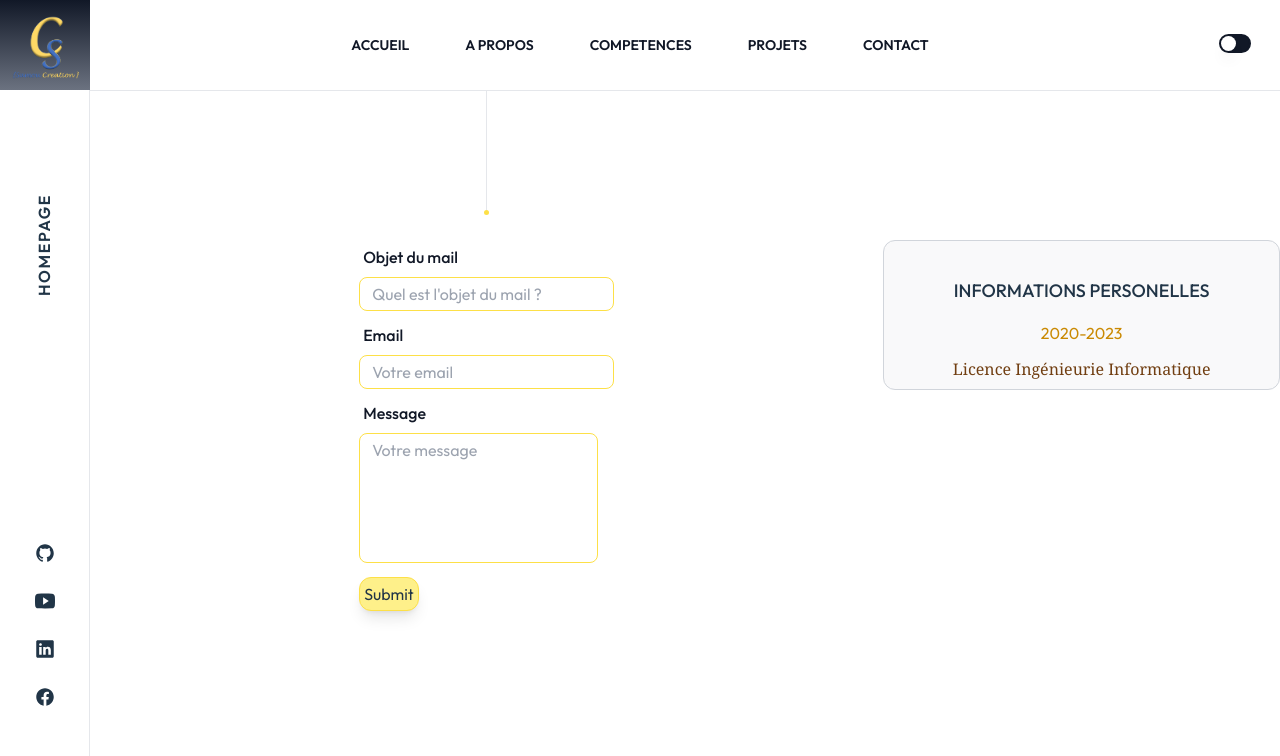
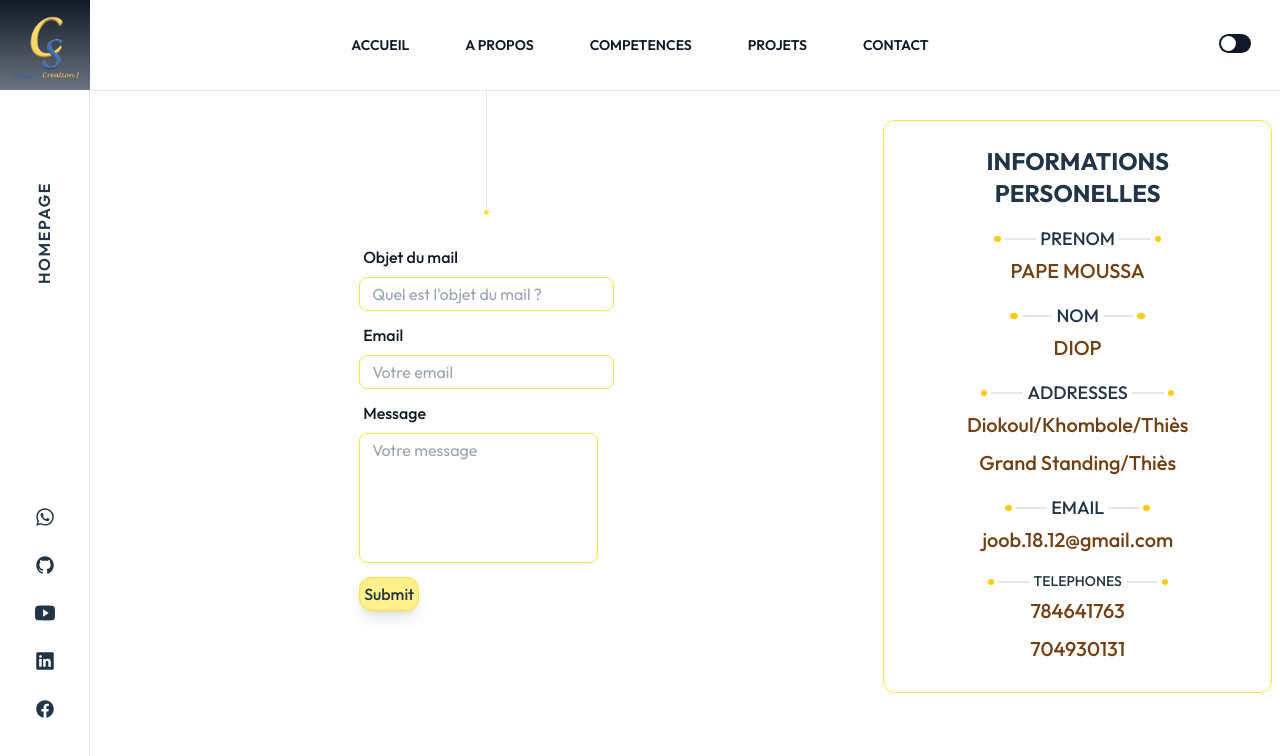
Before and after one commit to joob1812/joob-app, a React (Vite) app: page /Contact in a window 1280 px wide. Shown: the top 756 px of the page. Built offline with nearby package versions, Linux system fonts and the light colour scheme.

Commit message:
update contact.tsx

```diff
--- a/package.json
+++ b/package.json
@@ -13,6 +13,7 @@
     "@emailjs/browser": "^3.11.0",
     "@headlessui/react": "^1.7.17",
     "@heroicons/react": "^2.0.18",
+    "framer-motion": "^10.16.4",
     "react": "^18.2.0",
     "react-dom": "^18.2.0",
     "react-hook-form": "^7.47.0",
--- a/src/components/Contact.tsx
+++ b/src/components/Contact.tsx
@@ -1,8 +1,6 @@
 // src/components/Contact.tsx
 import { useForm, SubmitHandler } from 'react-hook-form'
 import emailjs from '@emailjs/browser'
-import ProfilePic from './ProfilePic'
-import ProgressBar from './ProgressBar'
 import Strings from '../shared/Strings'
 
 type FormInputs = {
@@ -53,44 +51,154 @@ function Contact() {
                             <input type="submit"
                                 className='block mt-2 border border-yellow-300
                        rounded-xl p-1 hover:bg-yellow-300 transition-all
-                        cursor-pointer bg-yellow-200 shadow-lg
+                        cursor-pointer bg-yellow-200 shadow-lg font-medium
                         dark:bg-yellow-300 dark:hover:bg-yellow-400' />
                         </form>
                     </div>
 
                     <div
-                        className="md:hidden mt-[70px]
-                text-center flex flex-col
+                        className="md:hidden mt-[70px] mb-[50px] px-24 mx-32                text-center flex flex-col
                 justify-center items-center
-                rounded-xl border border-gray-300 my- p-10 bg-gray-100/50 dark:bg-yellow-300/70"
+                rounded-xl border border-yellow-300 p-1 dark:bg-gray-800"
                     >
-                        <h3 className="text-lg font-medium pt-8 pb-2  dark:text-gray-900">INFORMATIONS PERSONELLES</h3>
-                        <p className="py-2  text-yellow-600 dark:text-yellow-50">
-                            {Strings.AN4}
-                        </p>
-                        <p className="py-1 text-yellow-900 font-serif dark:text-stone-800">
-                            {Strings.DIPLOME4}
-                        </p>
+                        <h3 className="text-lg font-bold pt-2 pb-2  dark:text-gray-100">
+                            {Strings.INFO}
+                        </h3>
+
+                        <div className='flex flex-col justify-center items-center'>
+                            <div className="flex items-center">
+                                <div className="w-[36px] h-[6px] bg-yellow-400 dark:bg-yellow-200 rounded-full"></div>
+                                <div className="w-full border-[1px] mx-1"></div>
+                                <p className="text-[14px]  dark:text-gray-200 font-medium">
+                                    PRENOM
+                                </p>
+                                <div className="w-full border-[1px] mx-1"></div>
+                                <div className="w-[36Px] h-[6px] bg-yellow-400 dark:bg-yellow-200 rounded-full"></div>
+                            </div>
+                            <p className="py-1 text-yellow-900 font-medium dark:text-yellow-300">
+                                {Strings.PRENOM}
+                            </p>
+                            <div className="flex items-center">
+                                <div className="w-[36px] h-[6px] bg-yellow-400 dark:bg-yellow-200 rounded-full"></div>
+                                <div className="w-full border-[1px] mx-1"></div>
+                                <p className="text-[14px]  dark:text-gray-200 font-medium">
+                                    NOM
+                                </p>
+                                <div className="w-full border-[1px] mx-1"></div>
+                                <div className="w-[36Px] h-[6px] bg-yellow-400 dark:bg-yellow-200 rounded-full"></div>
+                            </div>
+                            <p className="py-1 text-yellow-900 font-medium  dark:text-yellow-300">
+                                {Strings.NOM}
+                            </p>
+                            <div className="flex items-center">
+                                <div className="w-[36px] h-[6px] bg-yellow-400 dark:bg-yellow-200 rounded-full"></div>
+                                <div className="w-full border-[1px] mx-1"></div>
+                                <p className="text-[14px]  dark:text-gray-200 font-medium">
+                                    ADDRESSES
+                                </p>
+                                <div className="w-full border-[1px] mx-1"></div>
+                                <div className="w-[36Px] h-[6px] bg-yellow-400 dark:bg-yellow-200 rounded-full"></div>
+                            </div>
+                            <p className="py-1 text-yellow-900 font-medium  dark:text-yellow-300">
+                                {Strings.ADDPHYSIQUE1}
+                            </p>
+                            <p className="py-1 text-yellow-900 font-medium  dark:text-yellow-300">
+                                {Strings.ADDPHYSIQUE2}
+                            </p>
+                            <div className="flex items-center">
+                                <div className="w-[36px] h-[6px] bg-yellow-400 dark:bg-yellow-200 rounded-full"></div>
+                                <div className="w-full border-[1px] mx-1"></div>
+                                <p className="text-[14px]  dark:text-gray-200 font-medium">EMAIL</p>
+                                <div className="w-full border-[1px] mx-1"></div>
+                                <div className="w-[36Px] h-[6px] bg-yellow-400 dark:bg-yellow-200 rounded-full"></div>
+                            </div>
+
+                            <p className="py-1 text-yellow-900 font-medium  dark:text-yellow-300"><a href="mailto:joob.18.12@gmail.com">{Strings.ADDEMAIL}</a></p>
+                            <div className="flex items-center">
+                                <div className="w-[36px] h-[6px] bg-yellow-400 dark:bg-yellow-200 rounded-full"></div>
+                                <div className="w-full border-[1px] mx-1"></div>
+                                <p className="text-[14px]  dark:text-gray-200 font-medium">TELEPHONES</p>
+                                <div className="w-full border-[1px] mx-1"></div>
+                                <div className="w-[36Px] h-[6px] bg-yellow-400 dark:bg-yellow-200 rounded-full"></div>
+                            </div>
+                            <p className="py-1 text-yellow-900 font-medium  dark:text-yellow-300">{Strings.TEL1}</p>
+                            <p className="py-1 text-yellow-900 font-medium  dark:text-yellow-300">{Strings.TEL2}</p>
+                        </div>
                     </div>
 
                 </div>
-                <div className="hidden md:block mt-[120px]">
+                <div className="hidden mr-2 md:block md:mt-[140px] lg:mt-[120px] mt-[140px]">
 
                     <div
-                        className="mt-[120px]
+                        className="
                 text-center flex flex-col
                 justify-center items-center
-                rounded-xl border border-gray-300  p-1 bg-gray-100/50 dark:bg-yellow-300/70"
+                rounded-xl border border-yellow-300 lg:p-6 p-6 dark:bg-gray-800"
                     >
-                        <h3 className="text-lg font-medium pt-8 pb-2  dark:text-gray-900">
-                            INFORMATIONS PERSONELLES
+                        <h3 className="lg:text-2xl text-lg font-bold pb-4  dark:text-gray-100">
+                            {Strings.INFO}
                         </h3>
-                        <p className="py-2  text-yellow-600 dark:text-yellow-50">
-                            {Strings.AN4}
-                        </p>
-                        <p className="py-1 text-yellow-900 font-serif dark:text-stone-800">
-                            {Strings.DIPLOME4}
-                        </p>
+
+                        <div className='flex flex-col justify-center items-center'>
+                            <div className="flex items-center">
+                                <div className="w-[36px] h-[6px] bg-yellow-400 dark:bg-yellow-200 rounded-full"></div>
+                                <div className="w-full border-[1px] mx-1"></div>
+                                <p className="text-[14px] lg:text-[18px] dark:text-gray-200 font-medium">
+                                    PRENOM
+                                </p>
+                                <div className="w-full border-[1px] mx-1"></div>
+                                <div className="w-[36Px] h-[6px] bg-yellow-400 dark:bg-yellow-200 rounded-full"></div>
+                            </div>
+                            <p className="py-1 pb-4 lg:text-[20px] text-yellow-900 font-medium dark:text-yellow-300">
+                                {Strings.PRENOM}
+                            </p>
+                            <div className="flex items-center">
+                                <div className="w-[36px] h-[6px] bg-yellow-400 dark:bg-yellow-200 rounded-full"></div>
+                                <div className="w-full border-[1px] mx-1"></div>
+                                <p className="text-[14px] lg:text-[18px]  dark:text-gray-200 font-medium">
+                                    NOM
+                                </p>
+                                <div className="w-full border-[1px] mx-1"></div>
+                                <div className="w-[36Px] h-[6px] bg-yellow-400 dark:bg-yellow-200 rounded-full"></div>
+                            </div>
+                            <p className="py-1 pb-4 lg:text-[20px] text-yellow-900 font-medium  dark:text-yellow-300">
+                                {Strings.NOM}
+                            </p>
+                            <div className="flex items-center">
+                                <div className="w-[36px] h-[6px] bg-yellow-400 dark:bg-yellow-200 rounded-full"></div>
+                                <div className="w-full border-[1px] mx-1"></div>
+                                <p className="text-[14px] lg:text-[18px]  dark:text-gray-200 font-medium">
+                                    ADDRESSES
+                                </p>
+                                <div className="w-full border-[1px] mx-1"></div>
+                                <div className="w-[36Px] h-[6px] bg-yellow-400 dark:bg-yellow-200 rounded-full"></div>
+                            </div>
+                            <p className="py-1 lg:text-[20px] text-yellow-900 font-medium  dark:text-yellow-300">
+                                {Strings.ADDPHYSIQUE1}
+                            </p>
+                            <p className="py-1 pb-4 lg:text-[20px] text-yellow-900 font-medium  dark:text-yellow-300">
+                                {Strings.ADDPHYSIQUE2}
+                            </p>
+                            <div className="flex items-center">
+                                <div className="w-[36px] h-[6px] bg-yellow-400 dark:bg-yellow-200 rounded-full"></div>
+                                <div className="w-full border-[1px] mx-1"></div>
+                                <p className="text-[14px] lg:text-[18px]  dark:text-gray-200 font-medium">EMAIL</p>
+                                <div className="w-full border-[1px] mx-1"></div>
+                                <div className="w-[36Px] h-[6px] bg-yellow-400 dark:bg-yellow-200 rounded-full"></div>
+                            </div>
+
+                            <p className="py-1 pb-4 lg:text-[20px] text-yellow-900 font-medium  dark:text-yellow-300">
+                                <a href="mailto:joob.18.12@gmail.com">{Strings.ADDEMAIL}</a></p>
+                            <div className="flex items-center">
+                                <div className="w-[36px] h-[6px] bg-yellow-400 dark:bg-yellow-200 rounded-full"></div>
+                                <div className="w-full border-[1px] mx-1"></div>
+                                <p className="text-[14px]  dark:text-gray-200 font-medium">TELEPHONES</p>
+                                <div className="w-full border-[1px] mx-1"></div>
+                                <div className="w-[36Px] h-[6px] bg-yellow-400 dark:bg-yellow-200 rounded-full"></div>
+                            </div>
+                            <p className="py-1 lg:text-[20px] text-yellow-900 font-medium  dark:text-yellow-300">{Strings.TEL1}</p>
+                            <p className="py-1 lg:text-[20px] text-yellow-900 font-medium  dark:text-yellow-300">{Strings.TEL2}</p>
+                        </div>
                     </div>
                 </div>
             </div>
--- a/src/components/SideBar.tsx
+++ b/src/components/SideBar.tsx
@@ -1,6 +1,6 @@
 import {
     IoLogoGithub, IoLogoYoutube, IoLogoLinkedin,
-    IoLogoFacebook
+    IoLogoFacebook, IoLogoWhatsapp
 } from "react-icons/io5";
 
 function SideBar() {
@@ -12,8 +12,11 @@ function SideBar() {
     >
         <h2 className='-rotate-90 tracking-widest font-semibold'>HOMEPAGE</h2>
         <div className='flex flex-col gap-7 mb-10 text-[20px]'>
+        <a href="https://wa.me/784641763?text=Bonjour">
+          <IoLogoWhatsapp className='cursor-pointer hover:scale-110 transition-all' /></a>
             <IoLogoGithub className='cursor-pointer hover:scale-110 transition-all'/>
-            <IoLogoYoutube className='cursor-pointer hover:scale-110 transition-all'/>
+        <a href="https://youtube.com/@joob18.12?si=opf7UF8NS23-FdwO">
+          <IoLogoYoutube className='cursor-pointer hover:scale-110 transition-all' /></a>
             <IoLogoLinkedin className='cursor-pointer hover:scale-110 transition-all'/>
             <IoLogoFacebook className='cursor-pointer hover:scale-110 transition-all'/>
         </div>
--- a/src/shared/Strings.tsx
+++ b/src/shared/Strings.tsx
@@ -21,5 +21,14 @@ export default {
 
     ETAB4: 'UNIVERSITE AMADOU MAHTAR MBOW DE DIAMNIADIO',
     AN4: '2020-2023',
-    DIPLOME4:'Licence Ingénieurie Informatique'
+    DIPLOME4: 'Licence Ingénieurie Informatique',
+
+    INFO: 'INFORMATIONS PERSONELLES',
+    PRENOM: 'PAPE MOUSSA',
+    NOM: 'DIOP',
+    ADDPHYSIQUE1:'Diokoul/Khombole/Thiès',
+    ADDPHYSIQUE2:'Grand Standing/Thiès',
+    ADDEMAIL: 'joob.18.12@gmail.com',
+    TEL1: '784641763',
+    TEL2 : '704930131'
 }
```
Also changed, not shown: src/components/About.tsx (+4 -4 lines), 1 other file (tests, documents, lock files or other folders).
